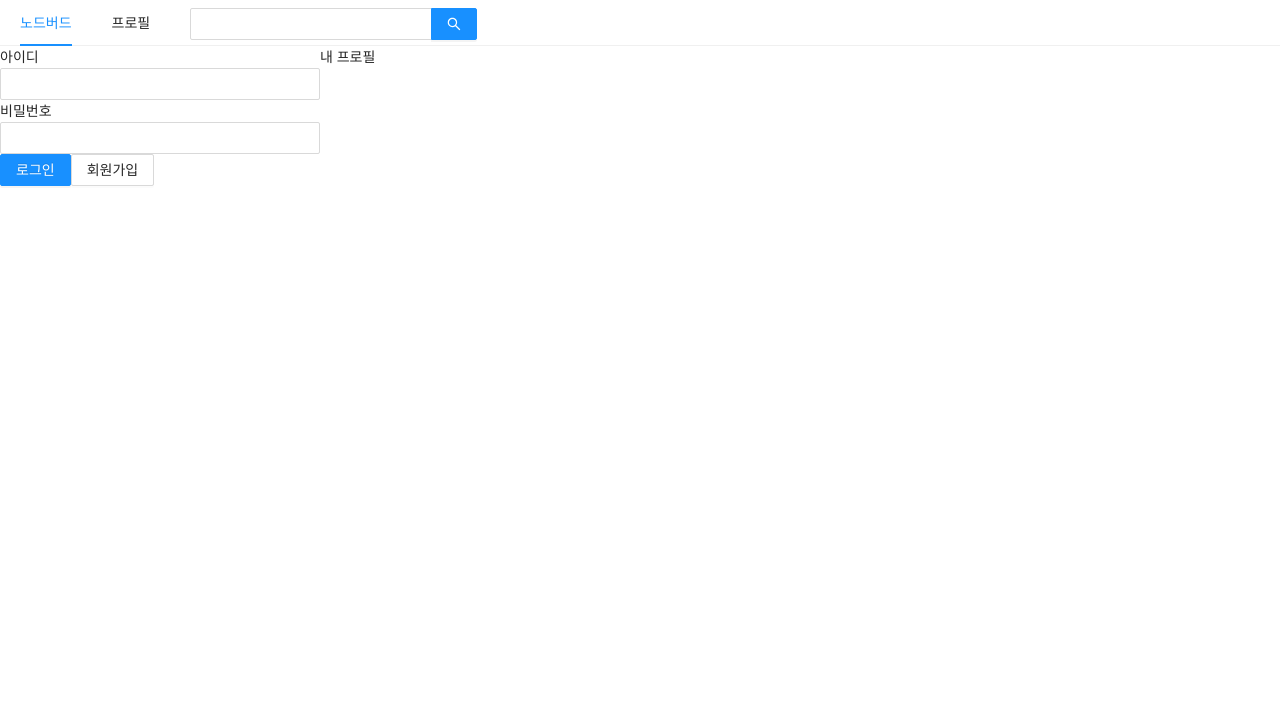
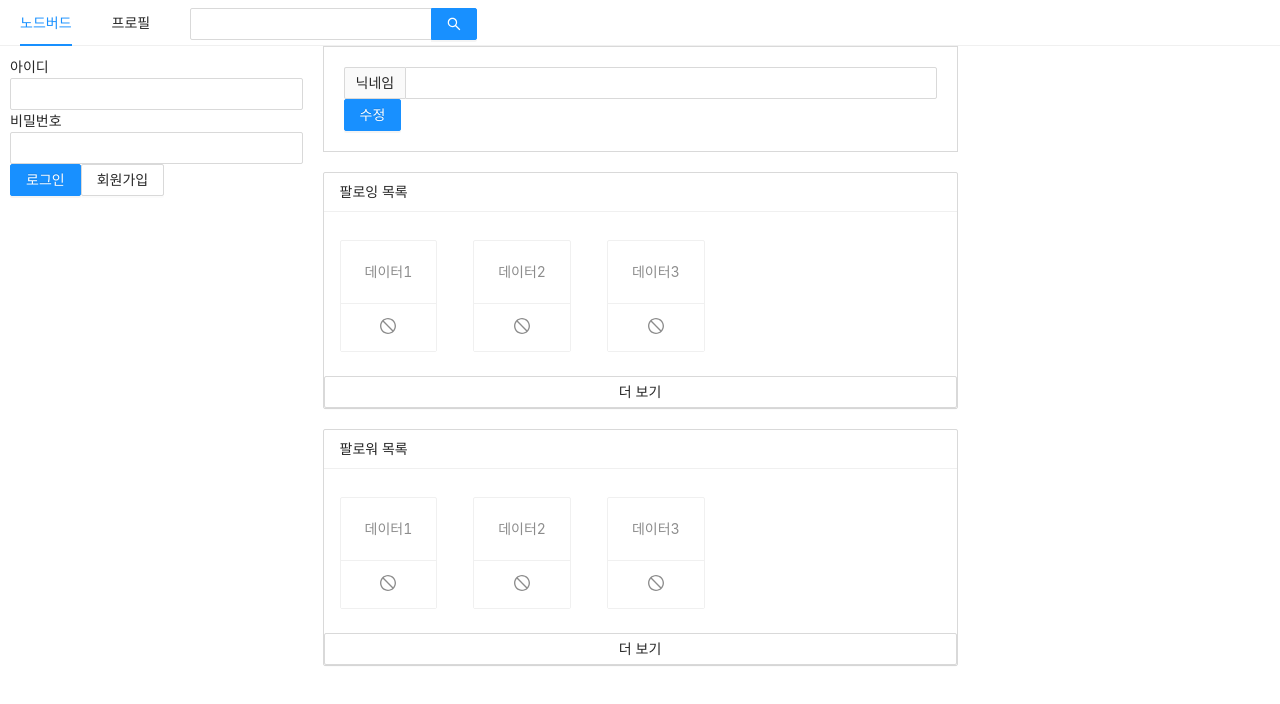
Before and after one commit to bigeye2599/react-nodebird, a Next.js app in the folder front/: page /profile in a window 1280 px wide. Shown: the top 704 px of the page. Built offline with nearby package versions, Linux system fonts and the light colour scheme.

Commit message:
2-6. 프로필 화면 만들기

```diff
--- a/front/components/AppLayout.js
+++ b/front/components/AppLayout.js
@@ -1,7 +1,7 @@
 import React from "react";
 import Link from "next/link";
 import PropTypes from "prop-types";
-import { Button, Input, Menu, Row, Col, Card, Avatar, Form } from "antd";
+import { Input, Menu, Row, Col, Card, Avatar } from "antd";
 import LoginForm from "./LoginForm";
 
 const dummy = {
@@ -30,8 +30,7 @@ const AppLayout = ({ children }) => {
           <Input.Search enterButton style={{ verticalAlign: "middle" }} />
         </Menu.Item>
       </Menu>
-
-      <Row>
+      <Row gutter={10}>
         <Col xs={24} md={6}>
           {dummy.isLoggedIn ? (
             <Card
--- a/front/components/LoginForm.js
+++ b/front/components/LoginForm.js
@@ -10,7 +10,7 @@ const LoginForm = () => {
     console.log(id, password);
   }, [id, password]);
   return (
-    <Form onFinish={onFinish}>
+    <Form onFinish={onFinish} style={{ padding: "10px" }}>
       <div>
         <label htmlFor="user-id">아이디</label>
         <br />
--- a/front/package.json
+++ b/front/package.json
@@ -11,6 +11,7 @@
   "author": "",
   "license": "MIT",
   "dependencies": {
+    "@ant-design/icons": "^4.6.2",
     "antd": "^4.15.6",
     "prop-types": "^15.7.2",
     "react": "^17.0.2",
--- a/front/pages/profile.js
+++ b/front/pages/profile.js
@@ -1,7 +1,54 @@
 import React from "react";
+import { Form, Input, Button, List, Card } from "antd";
+import { StopOutlined } from "@ant-design/icons";
 
 const Profile = () => {
-  return <div>내 프로필</div>;
+  return (
+    <div>
+      <Form
+        style={{
+          marginBottom: "20px",
+          border: "1px solid #d9d9d9",
+          padding: "20px",
+        }}
+      >
+        <Input addonBefore="닉네임" />
+        <Button type="primary">수정</Button>
+      </Form>
+      <List
+        style={{ marginBottom: "20px" }}
+        grid={{ gutter: 4, xs: 2, md: 3 }}
+        size="small"
+        header={<div>팔로잉 목록</div>}
+        loadMore={<Button style={{ width: "100%" }}>더 보기</Button>}
+        bordered
+        dataSource={["데이터1", "데이터2", "데이터3"]}
+        renderItem={(item) => (
+          <List.Item style={{ marginTop: "20px" }}>
+            <Card actions={[<StopOutlined />]}>
+              <Card.Meta description={item} />
+            </Card>
+          </List.Item>
+        )}
+      />
+      <List
+        style={{ marginBottom: "20px" }}
+        grid={{ gutter: 4, xs: 2, md: 3 }}
+        size="small"
+        header={<div>팔로워 목록</div>}
+        loadMore={<Button style={{ width: "100%" }}>더 보기</Button>}
+        bordered
+        dataSource={["데이터1", "데이터2", "데이터3"]}
+        renderItem={(item) => (
+          <List.Item style={{ marginTop: "20px" }}>
+            <Card actions={[<StopOutlined />]}>
+              <Card.Meta description={item} />
+            </Card>
+          </List.Item>
+        )}
+      />
+    </div>
+  );
 };
 
 export default Profile;
```
Also changed, not shown: front/pages/index.js (+78 -1 lines), 1 other file (tests, documents, lock files or other folders).
